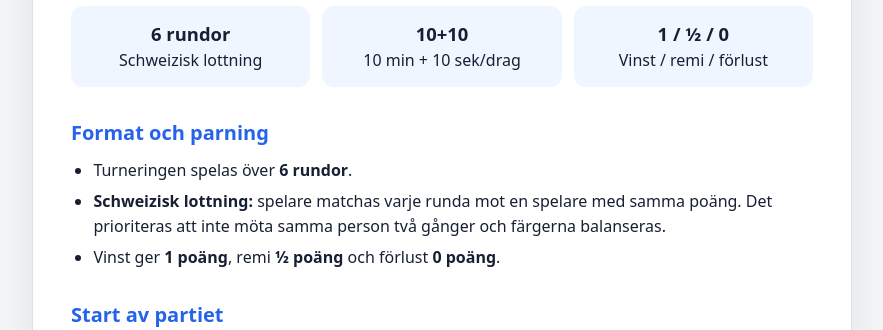
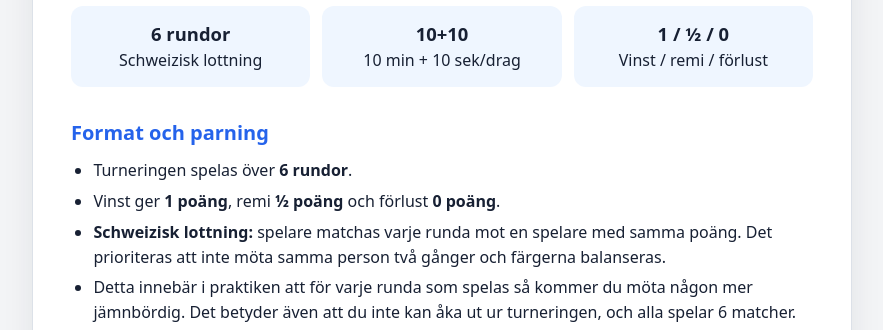
Before and after one commit to NiklasFredstam/BWGambit-Open, a plain HTML site: page index.html in a window 1280 px wide. Shown: the part 470-800 px from the top of the page, without its empty margins (198-1081 px from the left). Drawn offline with Linux system fonts and the light colour scheme.

Commit message:
Uppdatering

```diff
--- a/index.html
+++ b/index.html
@@ -87,8 +87,9 @@
     <h2>Format och parning</h2>
     <ul>
       <li>Turneringen spelas över <strong>6 rundor</strong>.</li>
+      <li>Vinst ger <strong>1 poäng</strong>, remi <strong>½ poäng</strong> och förlust <strong>0 poäng</strong>.</li>
       <li><strong>Schweizisk lottning:</strong> spelare matchas varje runda mot en spelare med samma poäng. Det prioriteras att inte möta samma person två gånger och färgerna balanseras.</li>
-      <li>Vinst ger <strong>1 poäng</strong>, remi <strong>½ poäng</strong> och förlust <strong>0 poäng</strong>.</li>
+      <li>Detta innebär i praktiken att för varje runda som spelas så kommer du möta någon mer jämnbördig. Det betyder även att du inte kan åka ut ur turneringen, och alla spelar 6 matcher.</li>
     </ul>
 
     <h2>Start av partiet</h2>
```
